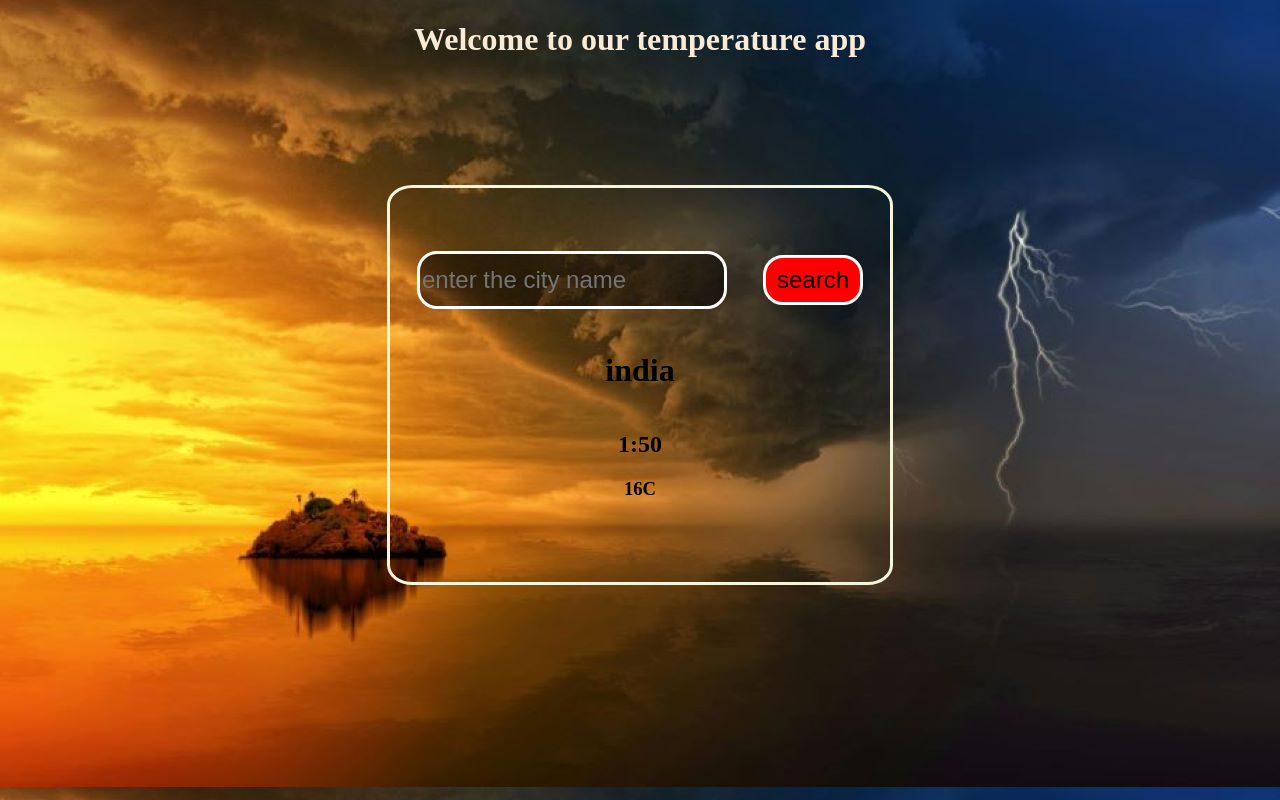
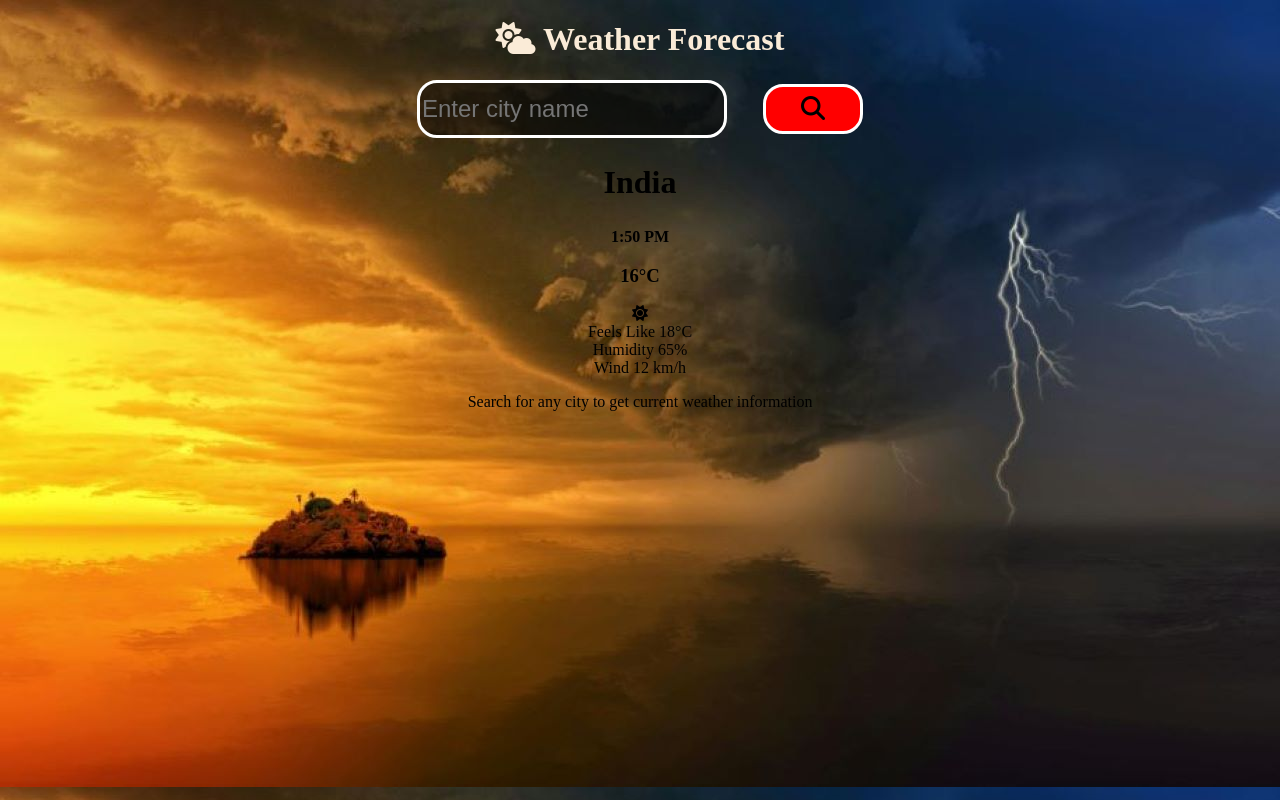
Before and after one commit to shivamchauhan05/temperature-app, a plain HTML site: page index.html in a window 1280 px wide. Drawn offline with Linux system fonts and the light colour scheme.

Commit message:
Revamp index.html for weather forecast app
Updated the HTML structure to create a weather forecast app layout with improved styling and added Font Awesome icons.

```diff
--- a/index.html
+++ b/index.html
@@ -1,23 +1,55 @@
 <!DOCTYPE html>
 <html lang="en">
 <head>
-        <meta charset="UTF-8">
-        <meta name="viewport" content="width=device-width, initial-scale=1.0">
-        <title>Document</title>
-        <link rel="stylesheet" href="style.css"/>
+    <meta charset="UTF-8">
+    <meta name="viewport" content="width=device-width, initial-scale=1.0">
+    <title>Weather Forecast</title>
+    <link rel="stylesheet" href="style.css">
+    <link rel="stylesheet" href="https://cdnjs.cloudflare.com/ajax/libs/font-awesome/6.4.0/css/all.min.css">
 </head>
 <body>
-        <h1> Welcome to our temperature app</h1>
+    <div class="container">
+        <h1><i class="fas fa-cloud-sun"></i> Weather Forecast</h1>
 
-        <div id="main">
+        <div class="search-container">
+            <input id="input-city" type="text" placeholder="Enter city name">
+            <button id="search-btn"><i class="fas fa-search"></i></button>
+        </div>
 
-        <input  id="input-city" type="text" placeholder="enter the city name"/>
-        <button id ="search-btn">search</button>
+        <div class="weather-card">
+            <div class="location-info">
+                <h2 id="city-name">India</h2>
+                <p id="tim">1:50 PM</p>
+            </div>
 
-        <h4 id="city-name">india</h4>
-        <h2 id="tim">1:50</h2>
-        <h3 id="tem">16C</h3>
-</div>
-<script src="script.js"></script>
+            <div class="temperature">
+                <h3 id="tem">16°C</h3>
+                <div class="weather-icon">
+                    <i class="fas fa-sun"></i>
+                </div>
+            </div>
+
+            <div class="weather-details">
+                <div class="detail">
+                    <span class="label">Feels Like</span>
+                    <span class="value">18°C</span>
+                </div>
+                <div class="detail">
+                    <span class="label">Humidity</span>
+                    <span class="value">65%</span>
+                </div>
+                <div class="detail">
+                    <span class="label">Wind</span>
+                    <span class="value">12 km/h</span>
+                </div>
+            </div>
+        </div>
+
+        <div class="footer">
+            <p>Search for any city to get current weather information</p>
+        </div>
+    </div>
+
+    <script src="script.js"></script>
+</body>
 </html>
-</body>
```
